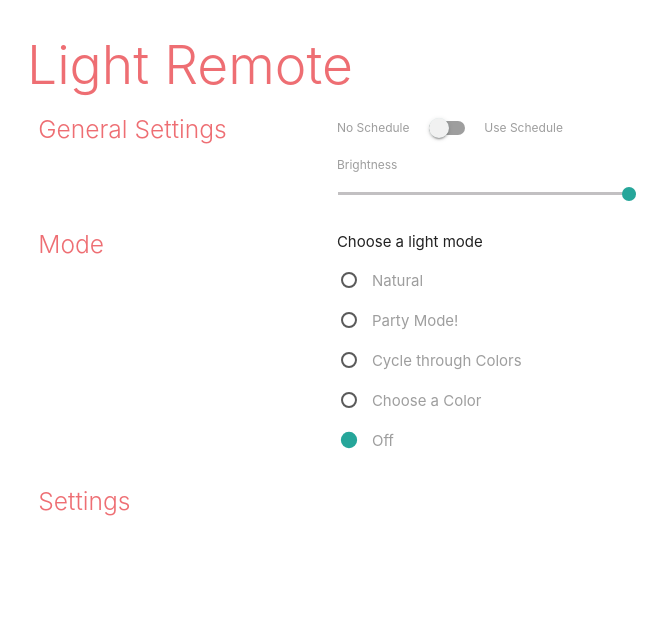
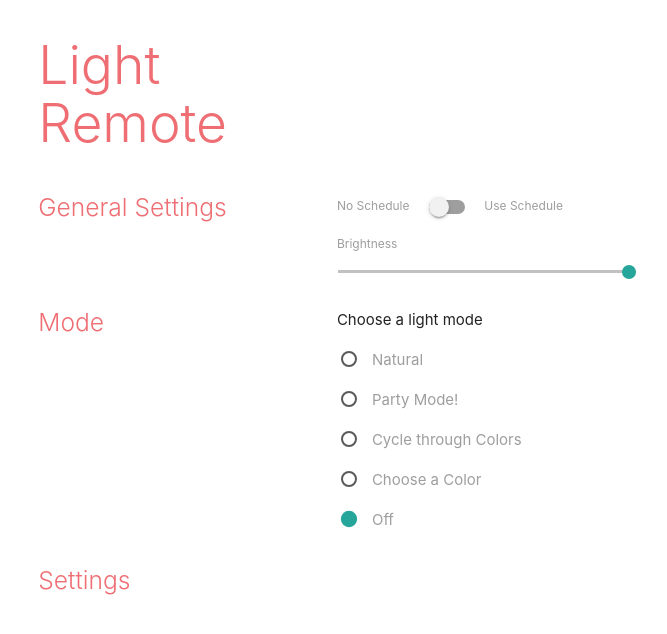
Before and after one commit to patrickcollins12/photon_angled_light, a website built with webpack: page index.html in a window 1280 px wide. Shown: the whole page, without its empty margins (165-832 px from the left). Built offline with nearby package versions, Linux system fonts and the light colour scheme; no server answers.

Commit message:
Finished and done!

```diff
--- a/index.html
+++ b/index.html
@@ -18,7 +18,11 @@
 			<div class="indeterminate"></div>
 		</div> -->
 
-		<h2 class="header">Light Remote</h2>
+		<div class="row">
+			<div class="col s12 m6 l4  ">
+				<h2 class="header">Light Remote</h2>
+			</div>
+		</div>
 
 		<!-- <div class="card-panel teal lighten-2">This is a card panel with a teal lighten-2 class</div> -->
 
@@ -124,12 +128,14 @@
 
 				<div id="party_section" class="mode_section">
 					<label for="speed">Party Speed</label><br>
-					Fast (1ms) <input class="pcrange" type="range" id="party_speed" name="party_speed" min="1" max="20" value="0"> Slow (20ms)
+					Fast (1ms) <input class="pcrange" type="range" id="party_speed" name="party_speed" min="1" max="20" value="0">
+					Slow (20ms)
 				</div>
 
 				<div id="colorcycle_section" class="mode_section">
 					<label for="color_speed">Color Cycle Speed</label><br>
-					Fast (1ms) <input class="pcrange" type="range" id="color_speed" name="color_speed" min="1" max="300" value="0"> Slow (300ms)
+					Fast (1ms) <input class="pcrange" type="range" id="color_speed" name="color_speed" min="1" max="300" value="0">
+					Slow (300ms)
 				</div>
 			</div>
 		</div>
--- a/src/index.js
+++ b/src/index.js
@@ -1,5 +1,5 @@
 import './angled-light.js';
-import 'color-util';
+import {color} from 'color-util';
 // import axios from 'axios';
 import 'materialize-css/dist/css/materialize.min.css'
 import 'materialize-css/dist/js/materialize.min.js'
@@ -7,3 +7,5 @@ import 'materialize-css/dist/js/materialize.min.js'
 import setup from "./angled-light";
 
 setup();
+
+// THIS IS A HUGE MAJOR CHANGE!
```
Also changed, not shown: README.md, dist/main.js (added), 2 other files.
